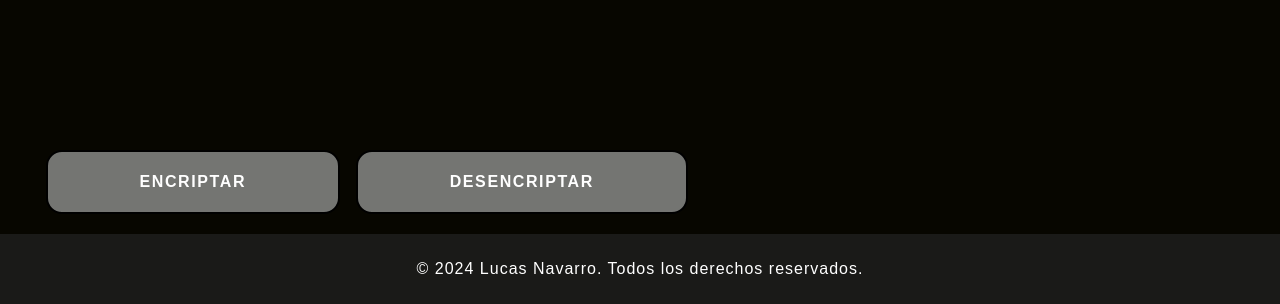
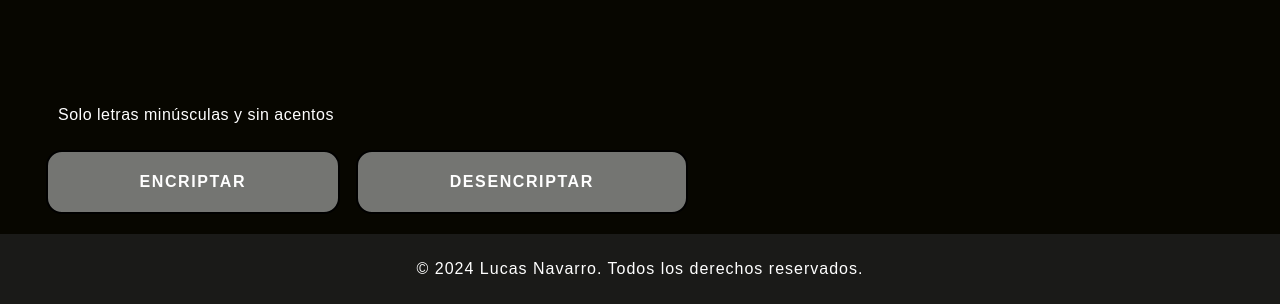
Before and after one commit to LucasNavarro21/encriptador, a plain HTML site: page index.html in a window 1280 px wide. Shown: the part 566-870 px from the top of the page. Drawn offline with Linux system fonts and the light colour scheme.

Commit message:
agregue un contenedor

```diff
--- a/estilos/styles.css
+++ b/estilos/styles.css
@@ -179,6 +179,19 @@ footer {
     letter-spacing: 1px;
 }
 
+.contenedorAviso{
+    display: flex;
+    justify-content: flex-start;
+    width: 100%;
+    color: white;
+    padding-left: 6rem;
+}
+
+.contenedorAviso p{
+    font-weight: 500;
+    letter-spacing: 0.5px;
+}
+
 
 @media only screen and (max-width: 768px) {
     .contenedorPadre{
--- a/index.html
+++ b/index.html
@@ -12,6 +12,9 @@
         <section class="contenedorEncriptador">
             <div class="contenedorInputEncriptar">
                 <input id="inputEncriptar" class="inputEncriptar" type="text">
+            </div>
+            <div class="contenedorAviso">
+                <p class="aviso">Solo letras minúsculas y sin acentos</p>
             </div>
             <div class="contenedorBotonesEncriptar">
                 <button onclick="encriptado()">Encriptar</button>
```
